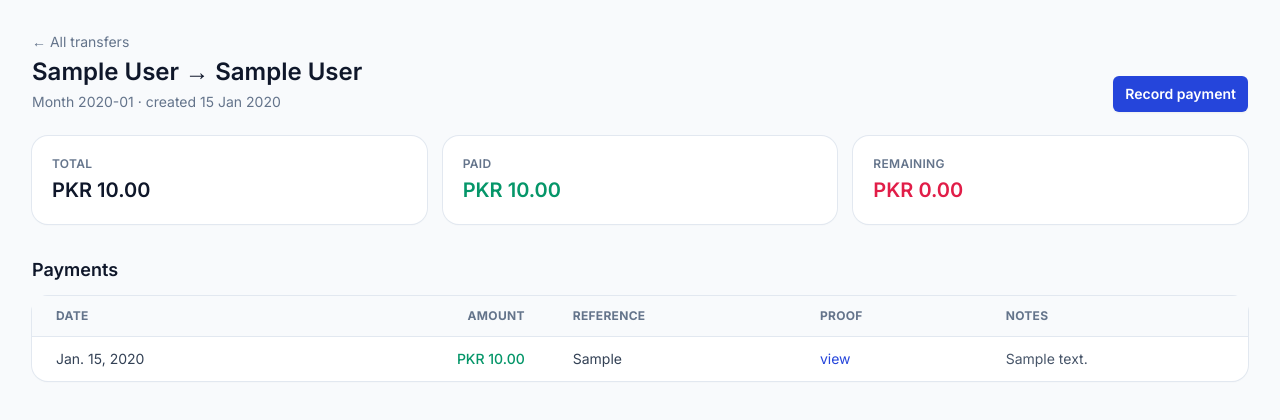
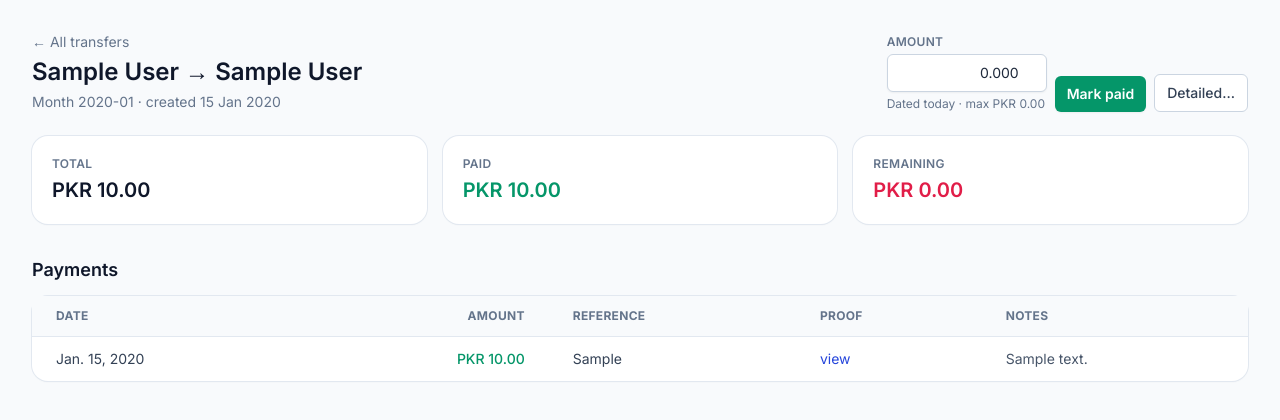
Before and after one commit to abzuar9658/Accounting, a Django app: page /transfers/1/ in a window 1280 px wide. Shown: the part 65-485 px from the top of the page. Run offline with Django 5.2, Linux system fonts and the light colour scheme; a user stored in the database is signed in; tables that the repository leaves empty hold one stand-in row (values such as "Sample post"); some libraries are stand-ins or nearby versions.

Commit message:
feat(transfers): one-click 'Mark paid' on the transfer detail
Replaces the 'Record payment' button (which opened a separate form
page) with an inline amount input + Mark paid button on the detail
header. The amount defaults to the remaining balance; the user can
edit it for a partial payment. The receipt date is always today.

- New POST /transfers/<pk>/mark-paid/ endpoint creates the Payment
  with sane defaults; reference, proof and notes are intentionally
  omitted. Over-payment, non-positive amounts, malformed input and
  already-paid/cancelled transfers are all rejected with a flash.
- The full-fledged form is still reachable via a small 'Detailed…'
  link next to the new button for the rare case where a reference
  or proof attachment is needed.
- payments.signals already keeps the company ledger and the
  transfer.status in sync, so no further wiring is required.

```diff
--- a/apps/transfers/urls.py
+++ b/apps/transfers/urls.py
@@ -8,5 +8,6 @@ urlpatterns = [
     path("", views.transfer_list, name="list"),
     path("<int:pk>/", views.transfer_detail, name="detail"),
     path("<int:pk>/pay/", views.payment_create, name="payment_create"),
+    path("<int:pk>/mark-paid/", views.payment_quick, name="payment_quick"),
     path("settle/<str:code>/", views.settle_month_view, name="settle_month"),
 ]
--- a/apps/transfers/views.py
+++ b/apps/transfers/views.py
@@ -1,12 +1,16 @@
+from decimal import Decimal, InvalidOperation
+
 from django.conf import settings
 from django.contrib import messages
 from django.contrib.auth.decorators import login_required, user_passes_test
 from django.shortcuts import get_object_or_404, redirect, render
+from django.utils import timezone
+from django.views.decorators.http import require_POST
 
 from apps.periods.models import Month
 
 from .forms import PaymentForm
-from .models import Transfer, TransferStatus
+from .models import Payment, Transfer, TransferStatus
 from .services import pending_summary, settle_month
 
 
@@ -59,6 +63,46 @@ def payment_create(request, pk: int):
     return render(request, "transfers/payment_form.html", {"form": form, "transfer": transfer})
 
 
+@require_POST
+@login_required
+def payment_quick(request, pk: int):
+    """Record a payment in one click from the transfer detail page.
+
+    Defaults to today's date and the full remaining amount; the user may
+    override the amount via the inline input. Reference, proof and notes
+    are intentionally omitted — the long-form ``payment_create`` view is
+    still available when those are needed.
+    """
+    transfer = get_object_or_404(Transfer, pk=pk)
+    if transfer.status in (TransferStatus.PAID, TransferStatus.CANCELLED):
+        messages.error(request, "This transfer is already settled or cancelled.")
+        return redirect("transfers:detail", pk=transfer.pk)
+
+    raw = (request.POST.get("amount") or "").strip()
+    remaining = transfer.amount_remaining
+    try:
+        amount = Decimal(raw) if raw else remaining
+    except (InvalidOperation, TypeError):
+        messages.error(request, "Enter a valid amount.")
+        return redirect("transfers:detail", pk=transfer.pk)
+
+    if amount <= 0:
+        messages.error(request, "Amount must be positive.")
+        return redirect("transfers:detail", pk=transfer.pk)
+    if amount > remaining:
+        messages.error(request, f"Cannot pay more than the remaining {remaining}.")
+        return redirect("transfers:detail", pk=transfer.pk)
+
+    Payment.objects.create(
+        transfer=transfer,
+        amount=amount,
+        happened_on=timezone.localdate(),
+        created_by=request.user,
+    )
+    messages.success(request, f"Recorded payment of {amount}.")
+    return redirect("transfers:detail", pk=transfer.pk)
+
+
 @login_required
 @user_passes_test(_is_admin)
 def settle_month_view(request, code: str):
--- a/templates/transfers/detail.html
+++ b/templates/transfers/detail.html
@@ -9,7 +9,16 @@
       <p class="mt-1 text-sm text-slate-500">Month {% if transfer.month %}{{ transfer.month.code }}{% else %}<span class="text-amber-600">orphaned</span>{% endif %} · created {{ transfer.created_at|date:"d M Y" }}</p>
     </div>
     {% if transfer.status != 'paid' and transfer.status != 'cancelled' %}
-      <a href="{% url 'transfers:payment_create' pk=transfer.pk %}" class="inline-flex items-center rounded-md bg-brand-600 px-3 py-2 text-sm font-semibold text-white shadow-sm hover:bg-brand-700">Record payment</a>
+      <form method="post" action="{% url 'transfers:payment_quick' pk=transfer.pk %}" class="flex items-end gap-2">
+        {% csrf_token %}
+        <div>
+          <label class="block text-xs font-semibold uppercase tracking-wide text-slate-500">Amount</label>
+          <input type="number" name="amount" step="0.01" min="0.01" max="{{ transfer.amount_remaining }}" value="{{ transfer.amount_remaining }}" class="mt-1 block w-40 rounded-md border-slate-300 text-sm shadow-sm focus:border-brand-500 focus:ring-brand-500 text-right" required>
+          <p class="mt-1 text-xs text-slate-500">Dated today · max {{ transfer.amount_remaining|pkr }}</p>
+        </div>
+        <button type="submit" class="inline-flex items-center rounded-md bg-emerald-600 px-3 py-2 text-sm font-semibold text-white shadow-sm hover:bg-emerald-700">Mark paid</button>
+        <a href="{% url 'transfers:payment_create' pk=transfer.pk %}" class="inline-flex items-center rounded-md border border-slate-300 bg-white px-3 py-2 text-sm font-medium text-slate-700 hover:bg-slate-50" title="Record a payment with reference, proof and notes">Detailed…</a>
+      </form>
     {% endif %}
   </div>
 
```
